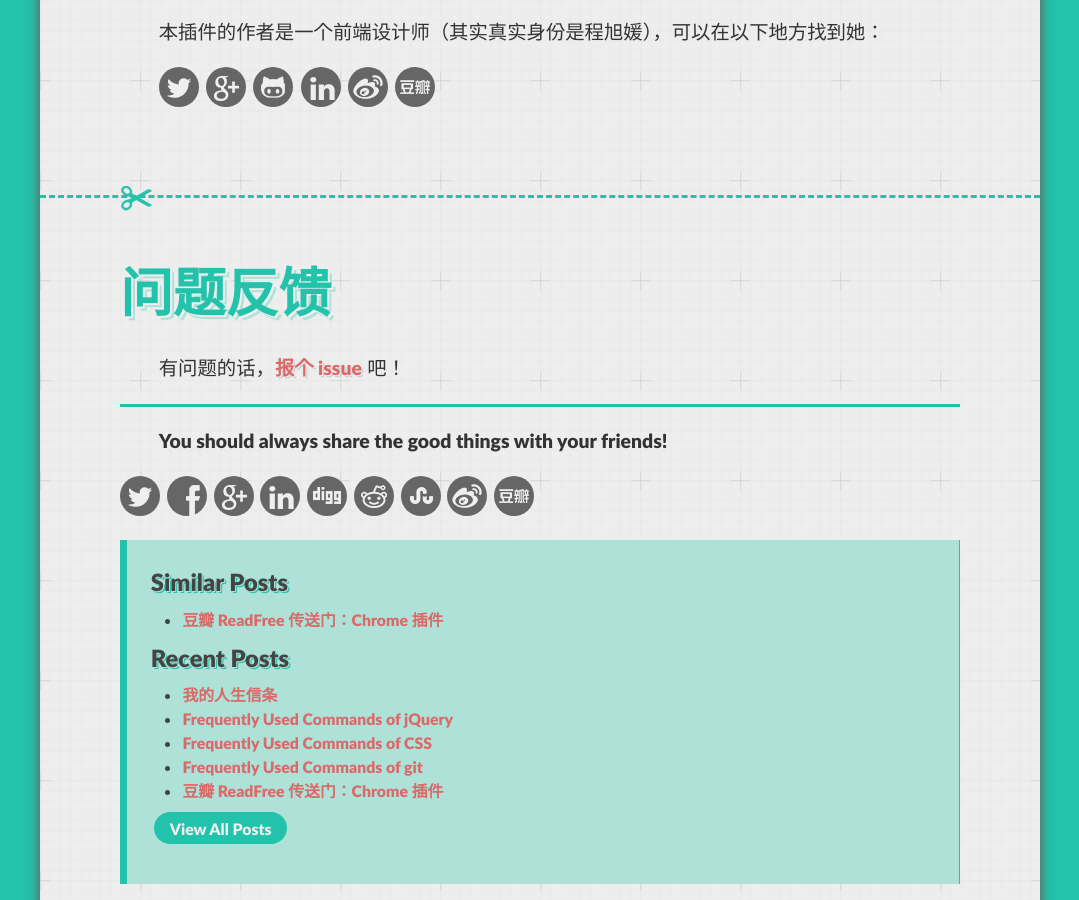
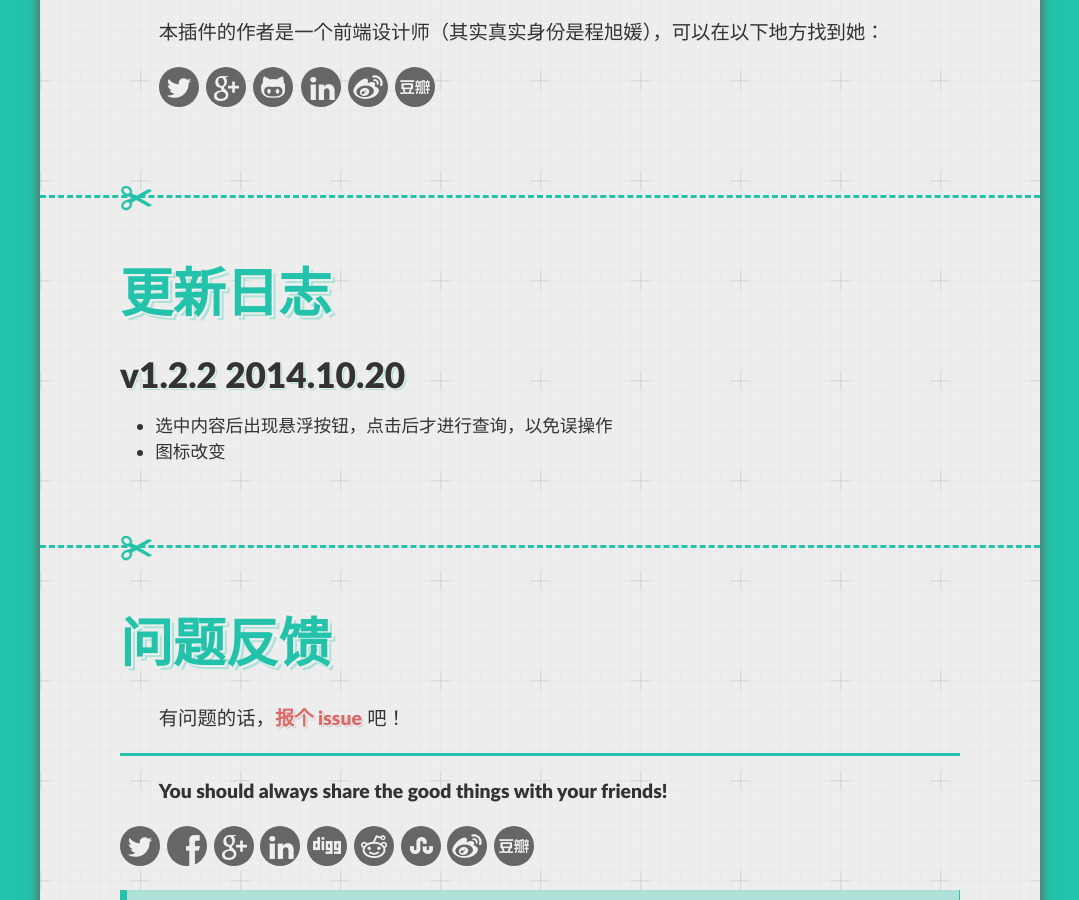
Before and after one commit to Ovilia/blog, a Jekyll site: the page built from _posts/2014-09-01-handian-chrome-extension.md, in a window 1280 px wide and 900 px high, scrolled down 2958 px. Shown: the whole window, without its empty margins (100-1179 px from the left). Built offline with Jekyll 4.4.1, drawn with Linux system fonts in a browser that asks for light colours; Markdown is read by kramdown in place of the engine named in the settings.

Commit message:
update handian post

```diff
--- a/_posts/2014-09-01-handian-chrome-extension.md
+++ b/_posts/2014-09-01-handian-chrome-extension.md
@@ -48,6 +48,13 @@ excerpt: 汉典划词查询插件是能够在任何页面用汉典划词查询
 
 {% include follow.html %}
 
+#  更新日志
+
+## v1.2.2 2014.10.20
+
+- 选中内容后出现悬浮按钮，点击后才进行查询，以免误操作
+- 图标改变
+
 # 问题反馈
 
 有问题的话，<a href="https://github.com/Ovilia/handian-chrome-extension/issues/new">报个 issue</a> 吧！
```
